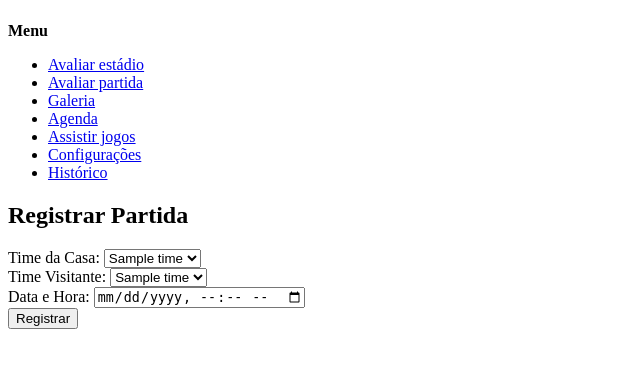
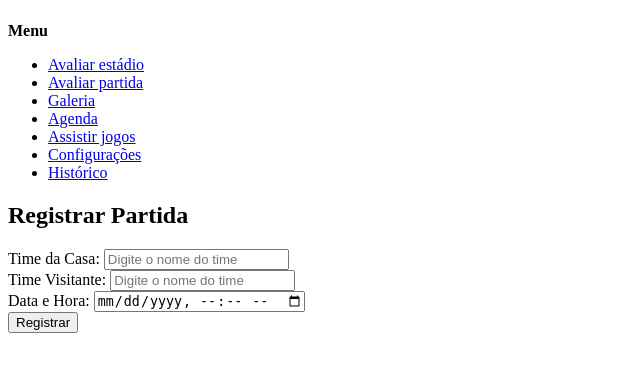
Before and after one commit to Amfgs/projeto-Only-Football-Fans, a Django app: page /partidas/registrar/ in a window 1280 px wide. Shown: the part 58-430 px from the top of the page, without its empty margins (0-640 px from the left). Run offline with Django 5.2, Linux system fonts and the light colour scheme; a user stored in the database is signed in; tables that the repository leaves empty hold one stand-in row (values such as "Sample post").

Commit message:
(feat): Renderiza template de registro de partida, agora com input de texto e opção de times a partir do usuário logado

```diff
--- a/partidas/templates/partidas/registrar_partida.html
+++ b/partidas/templates/partidas/registrar_partida.html
@@ -9,20 +9,22 @@
 
     <div class="mb-3">
       <label for="time_casa" class="form-label">Time da Casa:</label>
-      <select name="time_casa" id="time_casa" class="form-select" required>
+      <input list="times_casa" name="time_casa" id="time_casa" class="form-control" placeholder="Digite o nome do time" required>
+      <datalist id="times_casa">
         {% for time in times %}
-          <option value="{{ time.id }}">{{ time.nome }}</option>
+          <option value="{{ time.nome }}">
         {% endfor %}
-      </select>
+      </datalist>
     </div>
 
     <div class="mb-3">
       <label for="time_visitante" class="form-label">Time Visitante:</label>
-      <select name="time_visitante" id="time_visitante" class="form-select" required>
+      <input list="times_visitante" name="time_visitante" id="time_visitante" class="form-control" placeholder="Digite o nome do time" required>
+      <datalist id="times_visitante">
         {% for time in times %}
-          <option value="{{ time.id }}">{{ time.nome }}</option>
+          <option value="{{ time.nome }}">
         {% endfor %}
-      </select>
+      </datalist>
     </div>
 
     <div class="mb-3">
```
